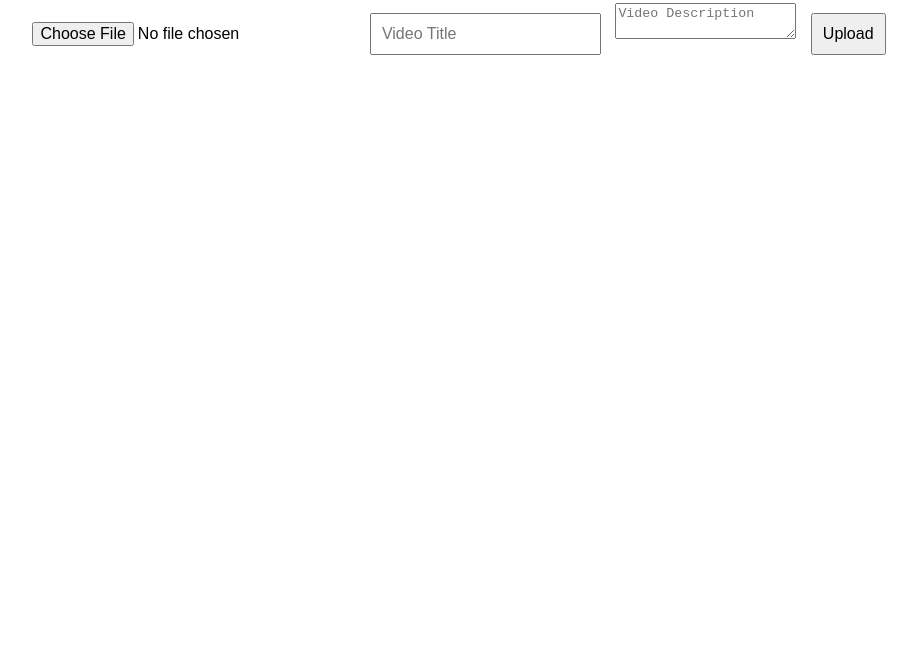
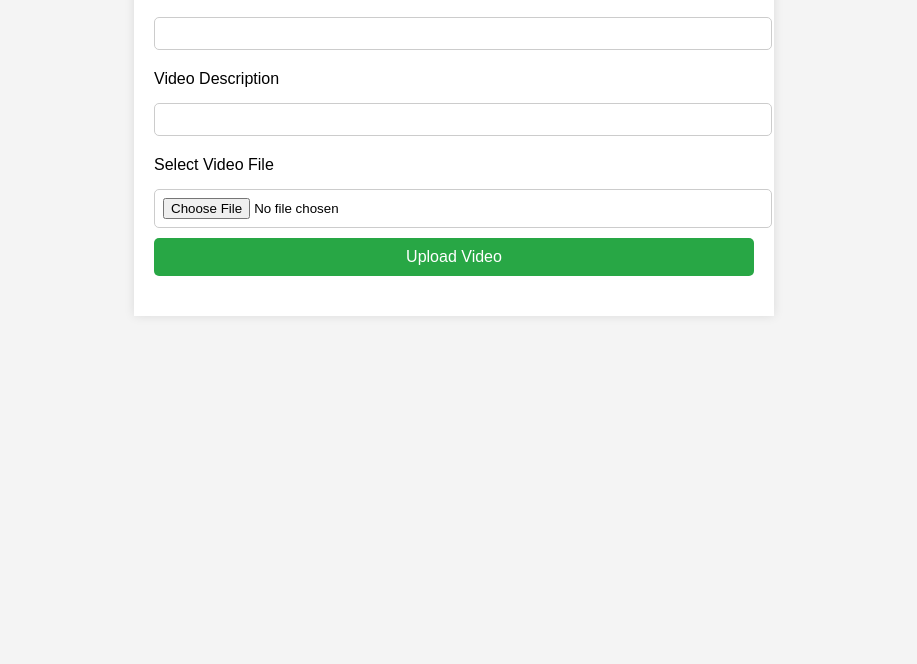
Before and after one commit to hiplitewhat/redesigned-octo-disco, a plain HTML site: page index.html in a window 1280 px wide. Shown: the part 136-800 px from the top of the page, without its empty margins (186-1103 px from the left). Drawn offline with Linux system fonts and the light colour scheme.

Commit message:
Update index.html

```diff
--- a/index.html
+++ b/index.html
@@ -6,61 +6,105 @@
     <meta name="viewport" content="width=device-width, initial-scale=1.0">
     <title>YouTube Video Upload</title>
     <style>
-        body { font-family: Arial, sans-serif; text-align: center; padding: 50px; }
-        input, button { margin: 10px; padding: 10px; font-size: 16px; }
+        body {
+            font-family: Arial, sans-serif;
+            background-color: #f4f4f4;
+            margin: 0;
+            padding: 20px;
+        }
+        .container {
+            max-width: 600px;
+            margin: 0 auto;
+            background: #fff;
+            padding: 20px;
+            box-shadow: 0 0 10px rgba(0, 0, 0, 0.1);
+        }
+        h1 {
+            text-align: center;
+            color: #333;
+        }
+        label {
+            display: block;
+            margin: 10px 0 5px;
+            font-size: 16px;
+        }
+        input[type="text"], input[type="file"] {
+            width: 100%;
+            padding: 8px;
+            margin: 10px 0;
+            border: 1px solid #ccc;
+            border-radius: 5px;
+        }
+        button {
+            width: 100%;
+            padding: 10px;
+            background-color: #28a745;
+            color: #fff;
+            border: none;
+            border-radius: 5px;
+            cursor: pointer;
+            font-size: 16px;
+        }
+        button:hover {
+            background-color: #218838;
+        }
+        .status {
+            text-align: center;
+            margin-top: 20px;
+        }
     </style>
 </head>
 <body>
-    <h1>Upload a Video to YouTube</h1>
-    <input type="file" id="fileInput">
-    <input type="text" id="titleInput" placeholder="Video Title">
-    <textarea id="descriptionInput" placeholder="Video Description"></textarea>
-    <button onclick="uploadVideo()">Upload</button>
-    <p id="status"></p>
+
+    <div class="container">
+        <h1>YouTube Video Upload</h1>
+
+        <form id="uploadForm" enctype="multipart/form-data">
+            <label for="title">Video Title</label>
+            <input type="text" id="title" name="title" required>
+
+            <label for="description">Video Description</label>
+            <input type="text" id="description" name="description">
+
+            <label for="video">Select Video File</label>
+            <input type="file" id="video" name="video" accept="video/*" required>
+
+            <button type="submit">Upload Video</button>
+        </form>
+
+        <div class="status" id="status"></div>
+    </div>
 
     <script>
-        async function uploadVideo() {
-            const fileInput = document.getElementById("fileInput");
-            const titleInput = document.getElementById("titleInput");
-            const descriptionInput = document.getElementById("descriptionInput");
+        const uploadForm = document.getElementById('uploadForm');
+        const statusDiv = document.getElementById('status');
 
-            if (!fileInput.files.length) {
-                document.getElementById("status").innerText = "❌ No file selected!";
-                return;
-            }
+        uploadForm.addEventListener('submit', async function (e) {
+            e.preventDefault();
 
-            const formData = new FormData();
-            formData.append("video", fileInput.files[0]);
-            formData.append("title", titleInput.value);
-            formData.append("description", descriptionInput.value);
+            // Clear previous status
+            statusDiv.innerHTML = '';
 
-            // Send the video file to the backend API
+            const formData = new FormData(uploadForm);
+
             try {
-                const uploadResponse = await fetch(youtubeApi, {
-  method: "POST",
-  headers: {
-    "Authorization": `Bearer ${tokens.access_token}`,
-    "Content-Type": "multipart/form-data", // Optional: FormData sets this automatically
-  },
-  body: form
-});
-
-if (!uploadResponse.ok) {
-  const error = await uploadResponse.json();
-  console.log('Upload Error:', error);
-  return new Response(`❌ Error uploading video: ${error.message}`, { status: 500 });
-}
+                const response = await fetch('https://falling-heart-7255.hiplitehehe.workers.dev/upload', {
+                    method: 'POST',
+                    body: formData
+                });
 
                 const result = await response.json();
+
                 if (response.ok) {
-                    document.getElementById("status").innerHTML = `✅ Video uploaded successfully! <a href="https://www.youtube.com/watch?v=${result.videoId}" target="_blank">View on YouTube</a>`;
+                    statusDiv.innerHTML = `Video uploaded successfully! Watch it <a href="https://www.youtube.com/watch?v=${result.videoId}" target="_blank">here</a>.`;
                 } else {
-                    document.getElementById("status").innerText = `❌ Upload failed: ${result.error || "Unknown error"}`;
+                    statusDiv.innerHTML = `Error: ${result.error || 'Unknown error occurred.'}`;
                 }
             } catch (error) {
-                document.getElementById("status").innerText = `❌ Error: ${error.message}`;
+                statusDiv.innerHTML = `Error: ${error.message}`;
             }
-        }
+        });
     </script>
+
 </body>
 </html>
```
